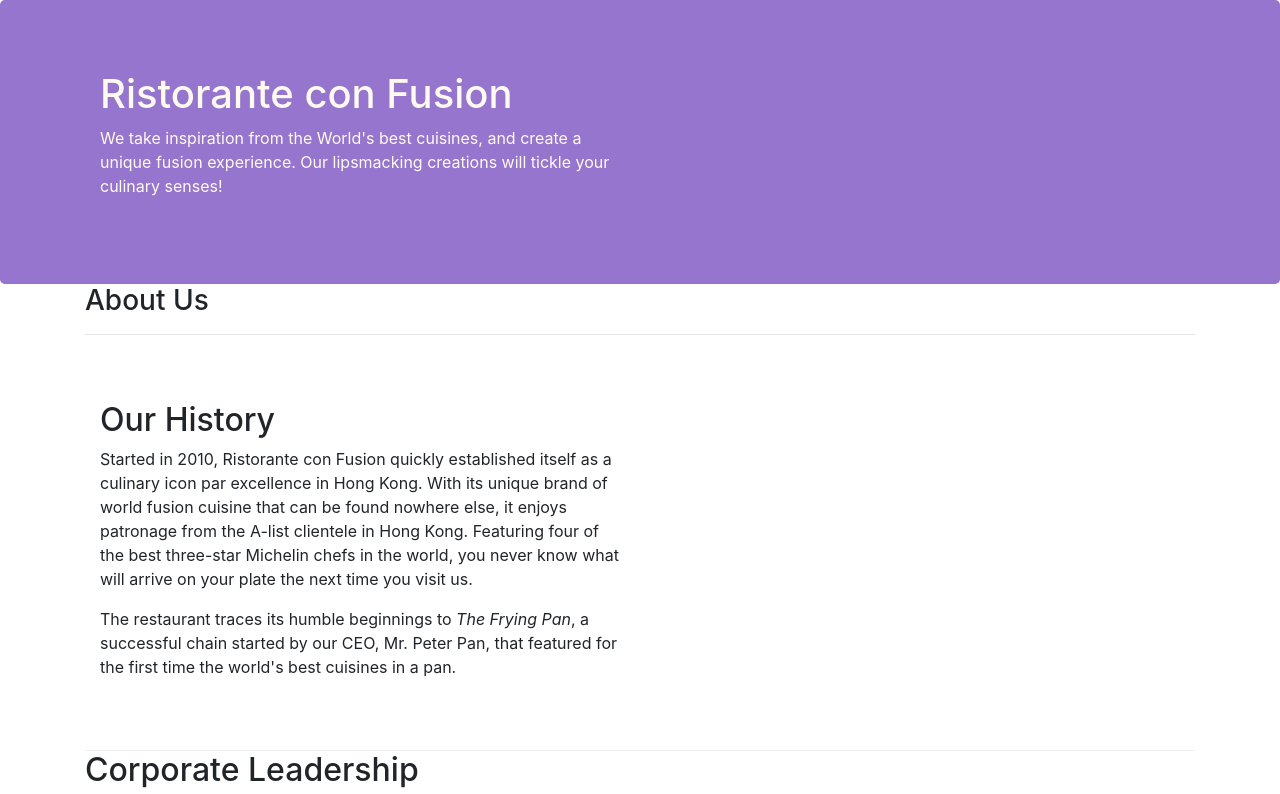
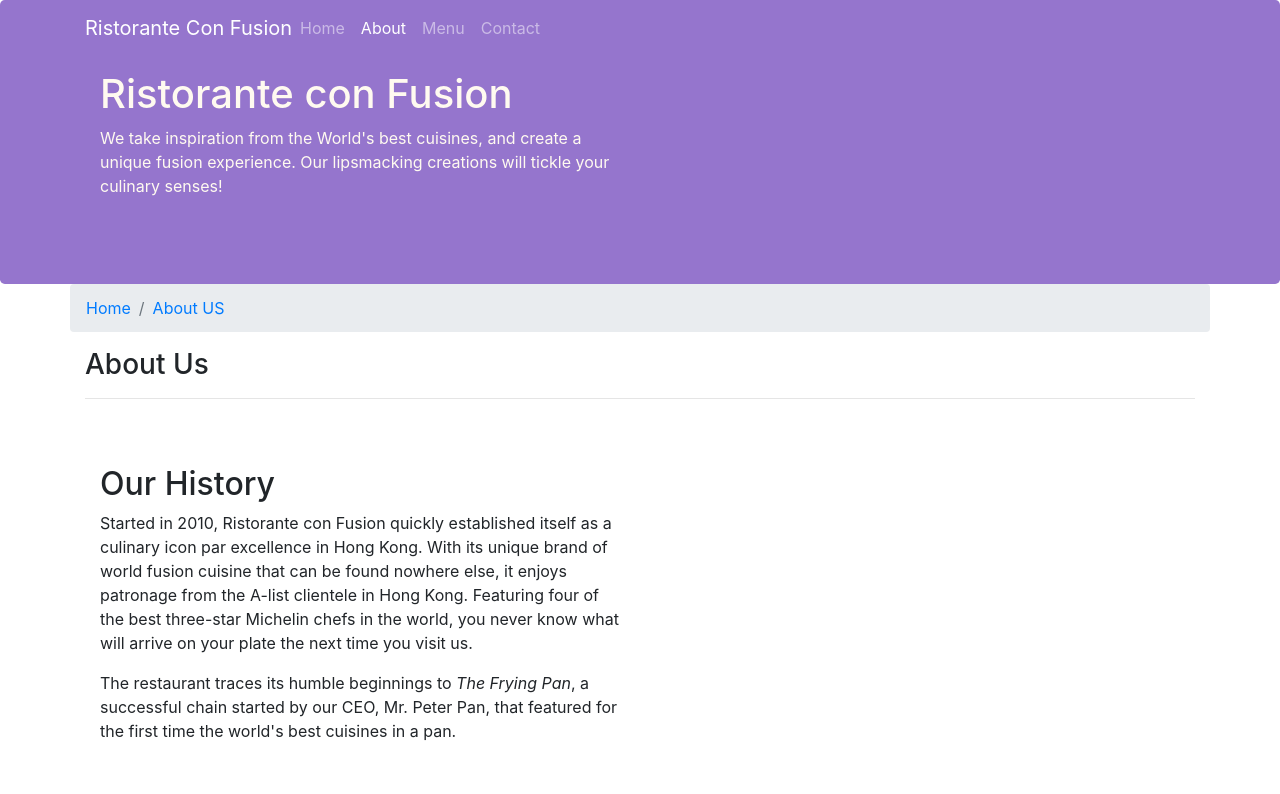
Before and after one commit to alegomezs/conFusion, a website: page aboutus.html in a window 1280 px wide. Shown: the top 794 px of the page. Drawn offline with nearby package versions, Linux system fonts and the light colour scheme.

Commit message:
Added Navbar

```diff
--- a/aboutus.html
+++ b/aboutus.html
@@ -15,7 +15,30 @@
 </head>
 
 <body>
-
+    <nav class="navbar navbar-dark navbar-expand-sm fixed-top">
+        <div class="container">
+            <button class="navbar-toggler" type="button" data-toggle="collapse" data-target="#Navbar">
+                <span class="navbar-toggler-icon"></span>
+            </button>
+            <a href="./index.html" class="navbar-brand mr-auto">Ristorante Con Fusion</a>
+            <div id="Navbar" class="collapse navbar-collapse">
+                <ul class="navbar-nav mr-auto">
+                    <li class="nav-item">
+                        <a href="./index.html" class="nav-link">Home</a>
+                    </li>
+                    <li class="nav-item active">
+                        <a href="./aboutus.html" class="nav-link">About</a>
+                    </li>
+                    <li class="nav-item">
+                        <a href="" class="nav-link">Menu</a>
+                    </li>
+                    <li class="nav-item">
+                        <a href="" class="nav-link">Contact</a>
+                    </li>
+                </ul>
+            </div>
+        </div>
+    </nav>
     <header class="jumbotron">
         <div class="container">
             <div class="row row-header">
@@ -32,6 +55,10 @@
 
     <div class="container">
         <div class="row">
+            <ol class="col-12 breadcrumb">
+                <li class="breadcrumb-item"><a href="./index.html">Home</a></li>
+                <li class="breadcrumb-item active"><a href="">About US</a></li>
+            </ol>
             <div class="col-12">
                 <h3>About Us</h3>
                 <hr>
@@ -90,8 +117,8 @@
                 <div class="col-4 offset-1 col-sm-2">
                     <h5>Links</h5>
                     <ul class="list-unstyled">
-                        <li><a href="#">Home</a></li>
-                        <li><a href="#">About</a></li>
+                        <li><a href="./index.html">Home</a></li>
+                        <li><a href="./aboutus.html">About</a></li>
                         <li><a href="#">Menu</a></li>
                         <li><a href="#">Contact</a></li>
                     </ul>
```
Also changed, not shown: index.html (+27 -4 lines).
